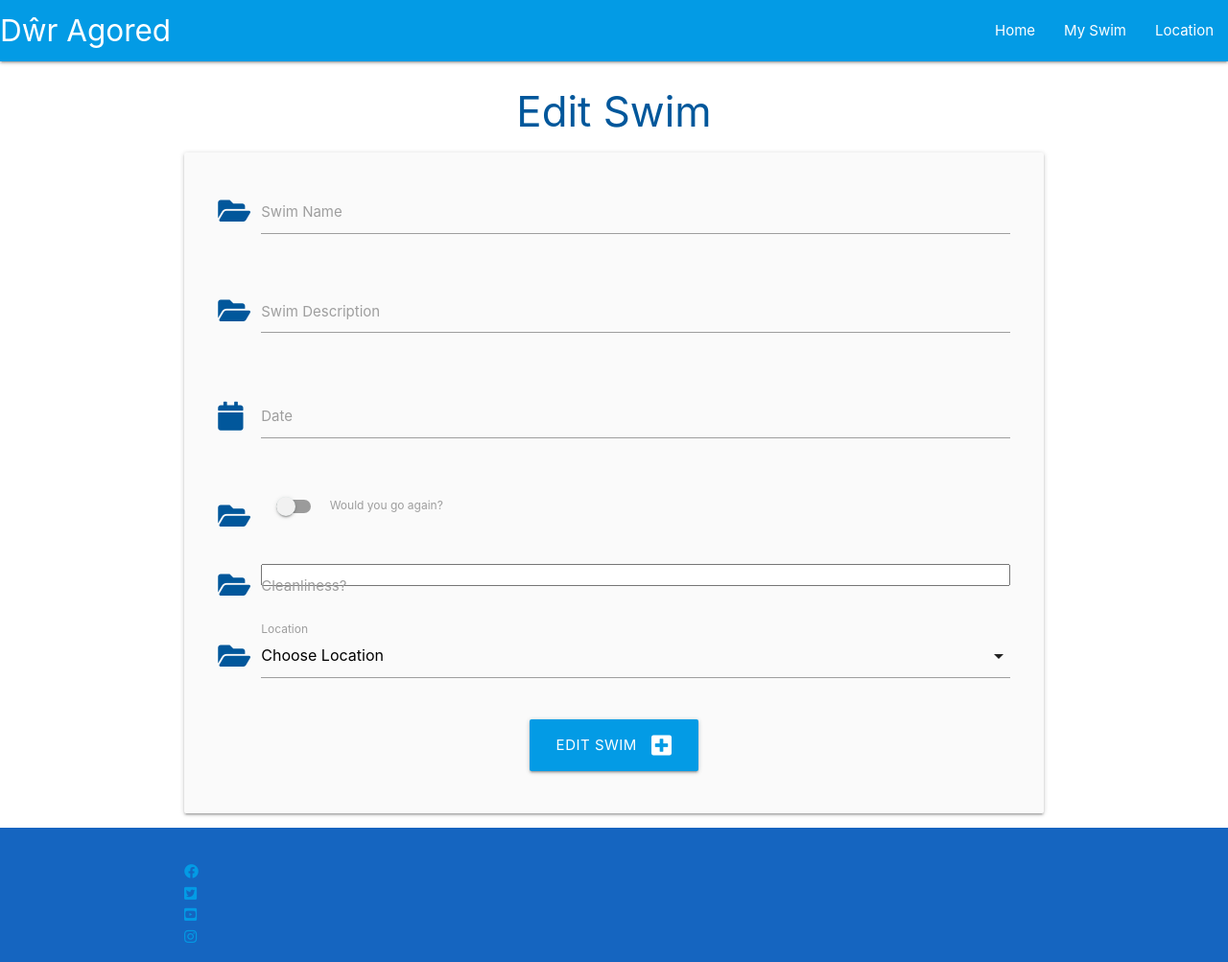
After one commit to mipear/dwr-agored, a Flask app: template dwragored/templates/edit_swim.html in a window 1280 px wide. The commit adds this page. Shown: the whole page at 96% size. Run offline with Flask 2, Linux system fonts and the light colour scheme; the template is opened without the code that fills it, so the values that code supplies are empty.

Commit message:
Added Edit my swim functionality

```diff
--- /dev/null
+++ b/dwragored/templates/edit_swim.html
@@ -0,0 +1,90 @@
+{% extends "base.html" %} {% block content %}
+
+<h3 class="light-blue-text text-darken-4 center-align">Edit Swim</h3>
+
+<div class="row card-panel grey lighten-5">
+    <form class="col s12" method="POST" action="{{ url_for('edit_swim', myswim_id=myswim.id) }}">
+        <!-- swim name -->
+        <div class="row">
+            <div class="input-field col s12">
+                <i class="fas fa-folder-open prefix light-blue-text text-darken-4"></i>
+                <input id="swim_name" name="myswim_title" value="{{ myswim.myswim_title }}" minlength="3" maxlength="25"
+                    type="text" class="validate" required />
+                <label for="swim_name">Swim Name</label>
+            </div>
+        </div>
+        <!-- swim description -->
+        <div class="row">
+            <div class="input-field col s12">
+                <i class="fas fa-folder-open prefix light-blue-text text-darken-4"></i>
+                <textarea id="swim_description" name="myswim_description" minlength="5" maxlength="200" type="text"
+                    class="materialize-textarea validate" required>
+                    {{- myswim.myswim_description -}}
+                </textarea>
+                <label for="swim_description">Swim Description</label>
+            </div>
+        </div>
+        <!-- swim date -->
+        <div class="row">
+            <div class="input-field col s12">
+                <i class="fas fa-calendar prefix light-blue-text text-darken-4"></i>
+                <input id="swim_date" name="date" type="text" value="{{ myswim.date.strftime('%d %B, %Y') }}"
+                    class="datepicker validate" required />
+                <label for="swim_date">Date</label>
+            </div>
+        </div>
+        <!-- go_again -->
+        <div class="row">
+            <div class="input-field col s12">
+                <div class="switch">
+                    <i class="fas fa-folder-open prefix light-blue-text text-darken-4"></i>
+                    <label for="go_again">
+                        {% if myswim.go_again == True %}
+                        <input id="go_again" name="go_again" type="checkbox" required checked>
+                        {% else %}
+                        <input id="go_again" name="go_again" type="checkbox" required>
+                        {% endif %}
+                        <span class="lever"></span>
+                        Would you go again?
+                    </label>
+                </div>
+            </div>
+        </div>
+        <!-- cleanliness rating -->
+        <div class="row">
+            <div class="input-field col s12">
+                <i class="fas fa-folder-open prefix light-blue-text text-darken-4"></i>
+                <input id="cleanliness_rating" name="cleanliness_rating" value="{{ myswim.cleanliness_rating }}"
+                    type="integer" class="validate" required />
+                <label for="cleanliness_rating">Cleanliness?</label>
+            </div>
+        </div>
+        <!-- location_id -->
+        <div class="row">
+            <div class="input-field col s12">
+                <i class="fas fa-folder-open prefix light-blue-text text-darken-4"></i>
+                <select id="location_id" name="location_id" class="validate" required>
+                    <option value="" disabled>Choose Location</option>
+                    {% for location in location %}
+                    {% if location == myswim.location %}
+                    <option value="{{ location.id }}" selected>{{ location.location_name }}</option>
+                    {% else %}
+                    <option value="{{ location.id }}">{{ location.location_name }}</option>
+                    {% endif %}
+                    {% endfor %}
+                </select>
+                <label for="location_id">Location</label>
+            </div>
+        </div>
+        <!-- submit button -->
+        <div class="row">
+            <div class="col s12 center-align">
+                <button type="submit" class="btn-large light-blue darken-1">
+                    Edit Swim <i class="fas fa-plus-square right"></i>
+                </button>
+            </div>
+        </div>
+    </form>
+</div>
+
+{% endblock %}
```
Also changed, not shown: dwragored/routes.py (+14 -0 lines), dwragored/templates/myswim.html (+5 -2 lines).
